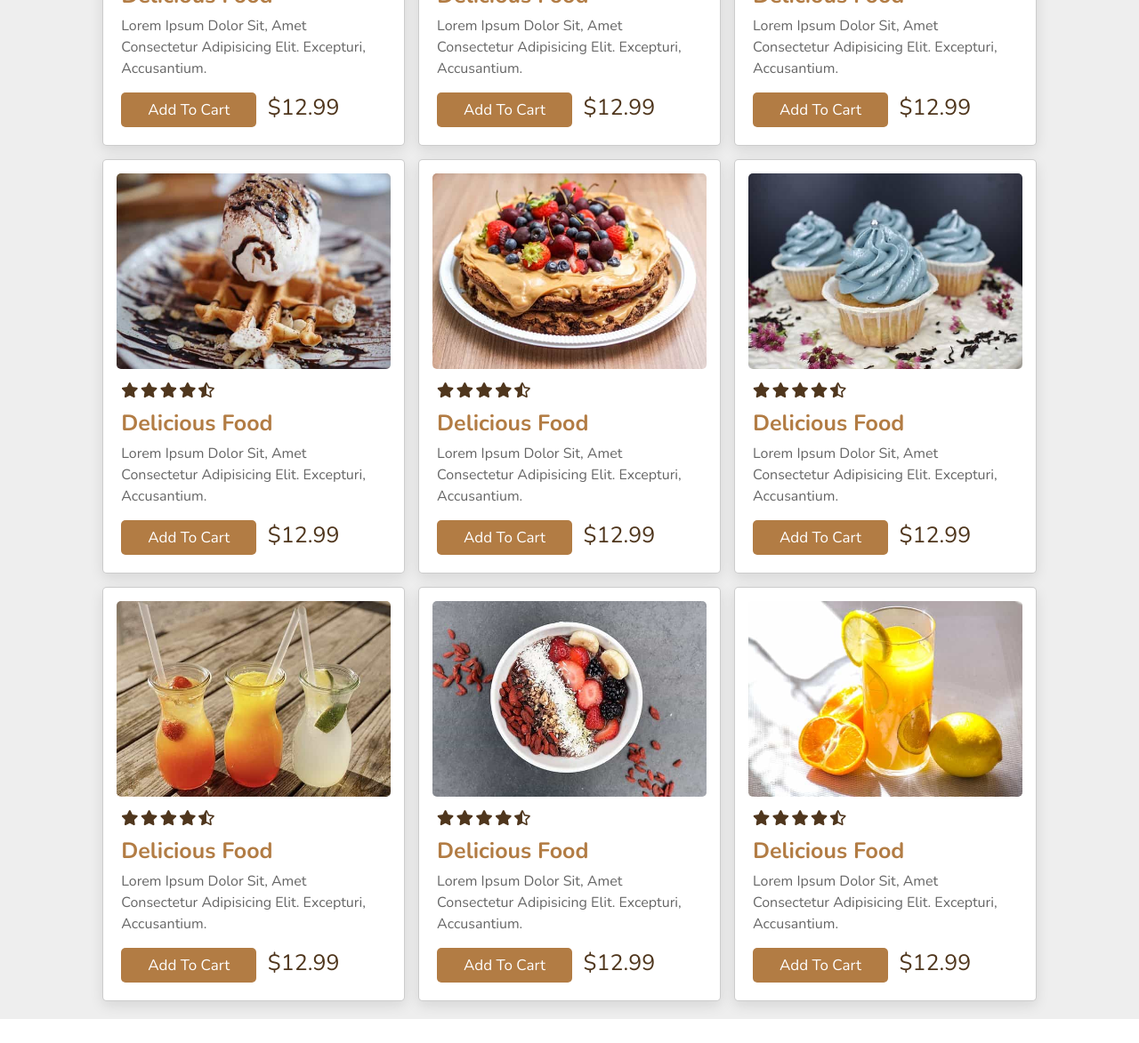
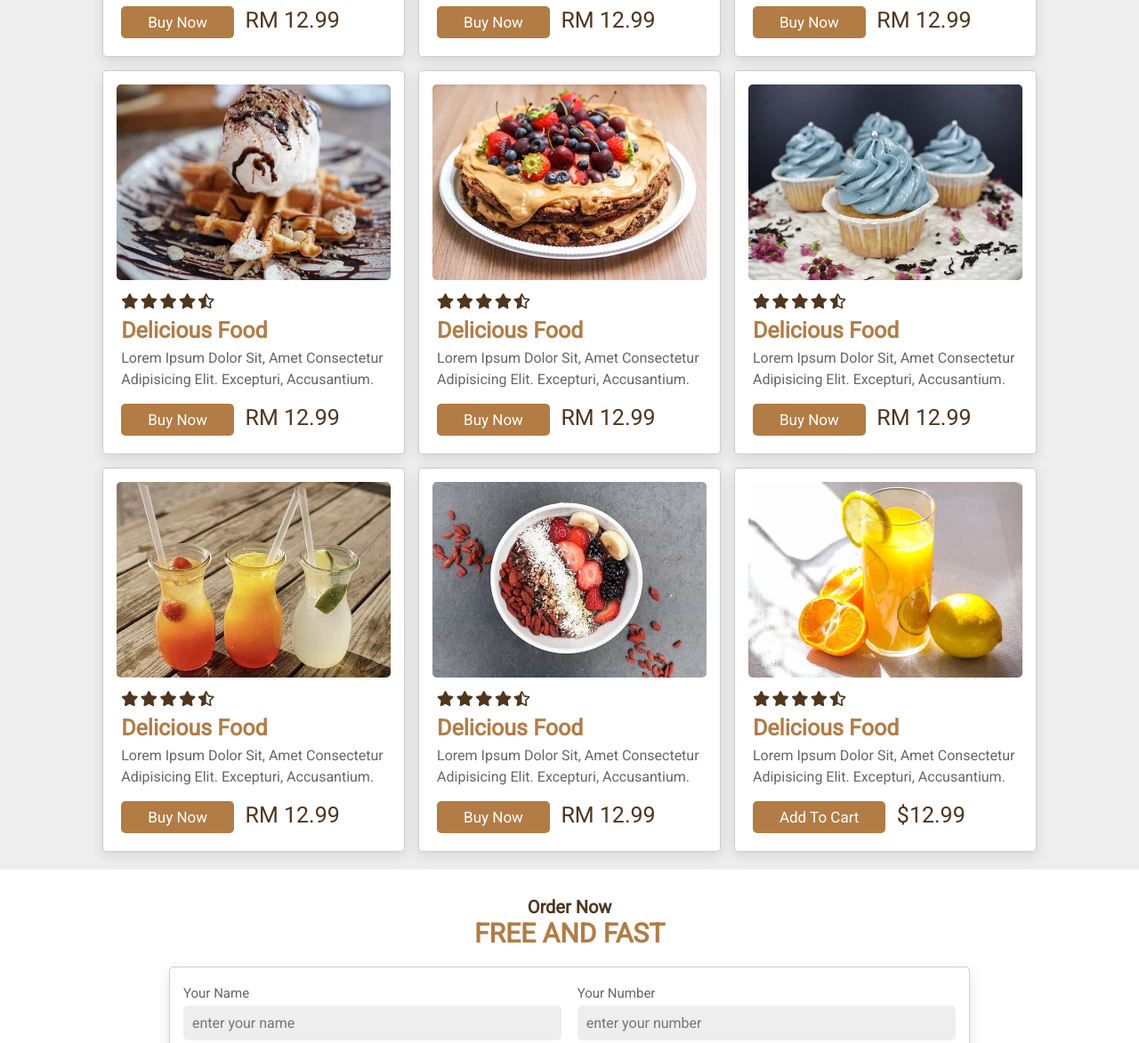
Before and after one commit to shakdawoodh/Hotel_web, a plain HTML site: page index.html in a window 1280 px wide. Shown: the part 2844-4017 px from the top of the page at 89% size. Drawn offline with nearby package versions, Linux system fonts and the light colour scheme.

Commit message:
Updating New Infos On Site.

```diff
--- a/css/style.css
+++ b/css/style.css
@@ -1,5 +1,6 @@
-@import url('https://fonts.googleapis.com/css2?family=Nunito:wght@200;300;400;600;700&display=swap');
-
+/* @import url('https://fonts.googleapis.com/css2?family=Nunito:wght@200;300;400;600;700&display=swap'); */
+/* @import url('https://fonts.googleapis.com/css2?family=Abel&display=swap'); */
+@import url('https://fonts.googleapis.com/css2?family=Roboto&display=swap');
 :root{
     /* --green:#27ae60; */
     --green:#4F361D;
@@ -10,7 +11,9 @@
 }
 
 *{
-    font-family: 'Nunito', sans-serif;
+    /* font-family: 'Nunito', sans-serif; */
+    /* font-family: 'Abel', sans-serif; */
+    font-family: 'Roboto', sans-serif;
     margin:0; padding:0;
     box-sizing: border-box;
     text-decoration: none;
@@ -597,6 +600,7 @@ header .icons #menu-bars{
     display: flex;
     align-items: center;
     justify-content: center;
+    flex-direction: column;;
     overflow: hidden;
 }
 
--- a/index.html
+++ b/index.html
@@ -334,8 +334,8 @@
                     </div>
                     <h3>delicious food</h3>
                     <p>Lorem ipsum dolor sit, amet consectetur adipisicing elit. Excepturi, accusantium.</p>
-                    <a href="#" class="btn">add to cart</a>
-                    <span class="price">$12.99</span>
+                    <a href="#" class="btn">Buy Now</a>
+                    <span class="price">RM 12.99</span>
                 </div>
             </div>
 
@@ -354,8 +354,8 @@
                     </div>
                     <h3>delicious food</h3>
                     <p>Lorem ipsum dolor sit, amet consectetur adipisicing elit. Excepturi, accusantium.</p>
-                    <a href="#" class="btn">add to cart</a>
-                    <span class="price">$12.99</span>
+                    <a href="#" class="btn">Buy Now</a>
+                    <span class="price">RM 12.99</span>
                 </div>
             </div>
 
@@ -374,8 +374,8 @@
                     </div>
                     <h3>delicious food</h3>
                     <p>Lorem ipsum dolor sit, amet consectetur adipisicing elit. Excepturi, accusantium.</p>
-                    <a href="#" class="btn">add to cart</a>
-                    <span class="price">$12.99</span>
+                    <a href="#" class="btn">Buy Now</a>
+                    <span class="price">RM 12.99</span>
                 </div>
             </div>
 
@@ -394,8 +394,8 @@
                     </div>
                     <h3>delicious food</h3>
                     <p>Lorem ipsum dolor sit, amet consectetur adipisicing elit. Excepturi, accusantium.</p>
-                    <a href="#" class="btn">add to cart</a>
-                    <span class="price">$12.99</span>
+                    <a href="#" class="btn">Buy Now</a>
+                    <span class="price">RM 12.99</span>
                 </div>
             </div>
 
@@ -414,8 +414,8 @@
                     </div>
                     <h3>delicious food</h3>
                     <p>Lorem ipsum dolor sit, amet consectetur adipisicing elit. Excepturi, accusantium.</p>
-                    <a href="#" class="btn">add to cart</a>
-                    <span class="price">$12.99</span>
+                    <a href="#" class="btn">Buy Now</a>
+                    <span class="price">RM 12.99</span>
                 </div>
             </div>
 
@@ -434,8 +434,8 @@
                     </div>
                     <h3>delicious food</h3>
                     <p>Lorem ipsum dolor sit, amet consectetur adipisicing elit. Excepturi, accusantium.</p>
-                    <a href="#" class="btn">add to cart</a>
-                    <span class="price">$12.99</span>
+                    <a href="#" class="btn">Buy Now</a>
+                    <span class="price">RM 12.99</span>
                 </div>
             </div>
 
@@ -454,8 +454,8 @@
                     </div>
                     <h3>delicious food</h3>
                     <p>Lorem ipsum dolor sit, amet consectetur adipisicing elit. Excepturi, accusantium.</p>
-                    <a href="#" class="btn">add to cart</a>
-                    <span class="price">$12.99</span>
+                    <a href="#" class="btn">Buy Now</a>
+                    <span class="price">RM 12.99</span>
                 </div>
             </div>
 
@@ -474,8 +474,8 @@
                     </div>
                     <h3>delicious food</h3>
                     <p>Lorem ipsum dolor sit, amet consectetur adipisicing elit. Excepturi, accusantium.</p>
-                    <a href="#" class="btn">add to cart</a>
-                    <span class="price">$12.99</span>
+                    <a href="#" class="btn">Buy Now</a>
+                    <span class="price">RM 12.99</span>
                 </div>
             </div>
 
@@ -714,7 +714,8 @@
 
     <!-- loader part  -->
     <div class="loader-container">
-        <img src="images/loader.gif" alt="">
+        <h1 style="font-size:30px; color:#B27C44;">wellcome to</h1>
+        <img src="images/logo.png" alt="LOGO">
     </div>
 
 
```
Also changed, not shown: DeluxeRoom.html (+5 -1 lines), StandardQueen.html (+6 -1 lines), StandardTwin.html (+6 -1 lines), familyroom.html (+6 -1 lines), suiteroom.html (+6 -1 lines), superiorroom.html (+6 -1 lines).
